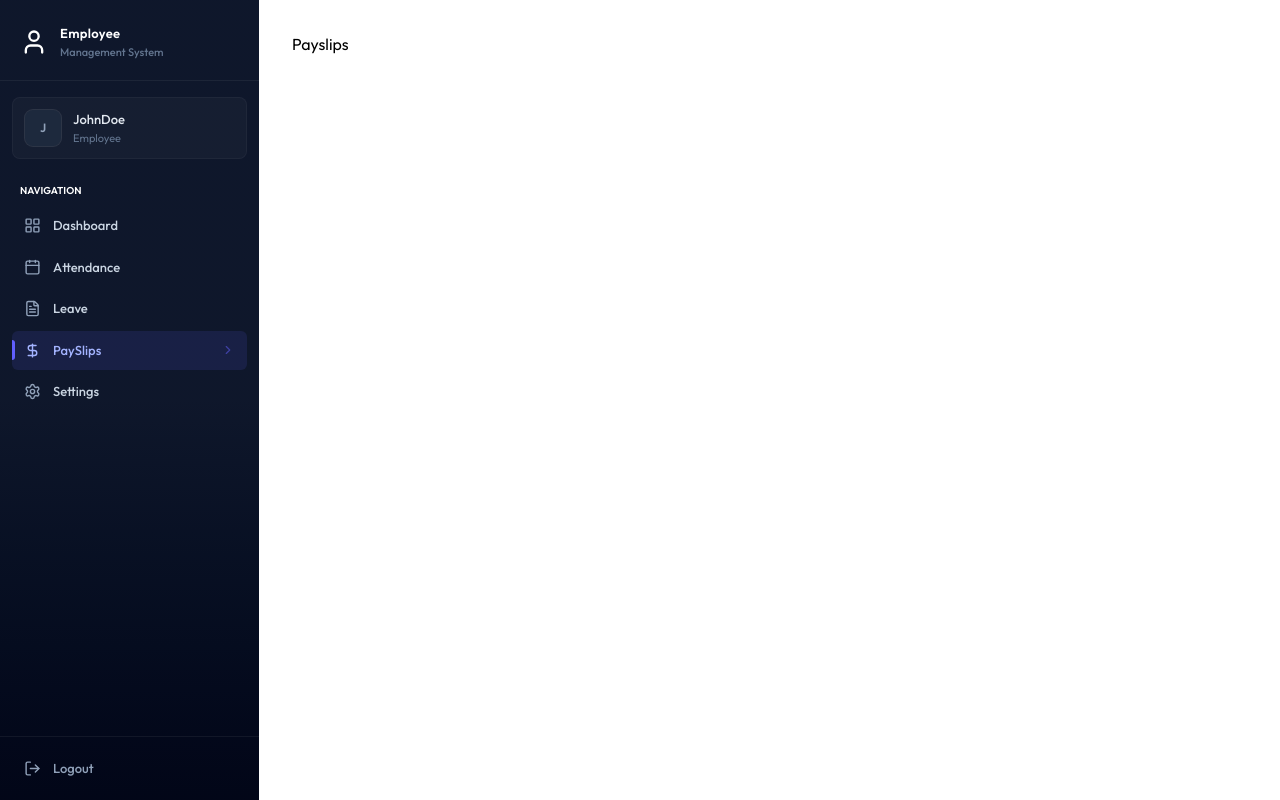
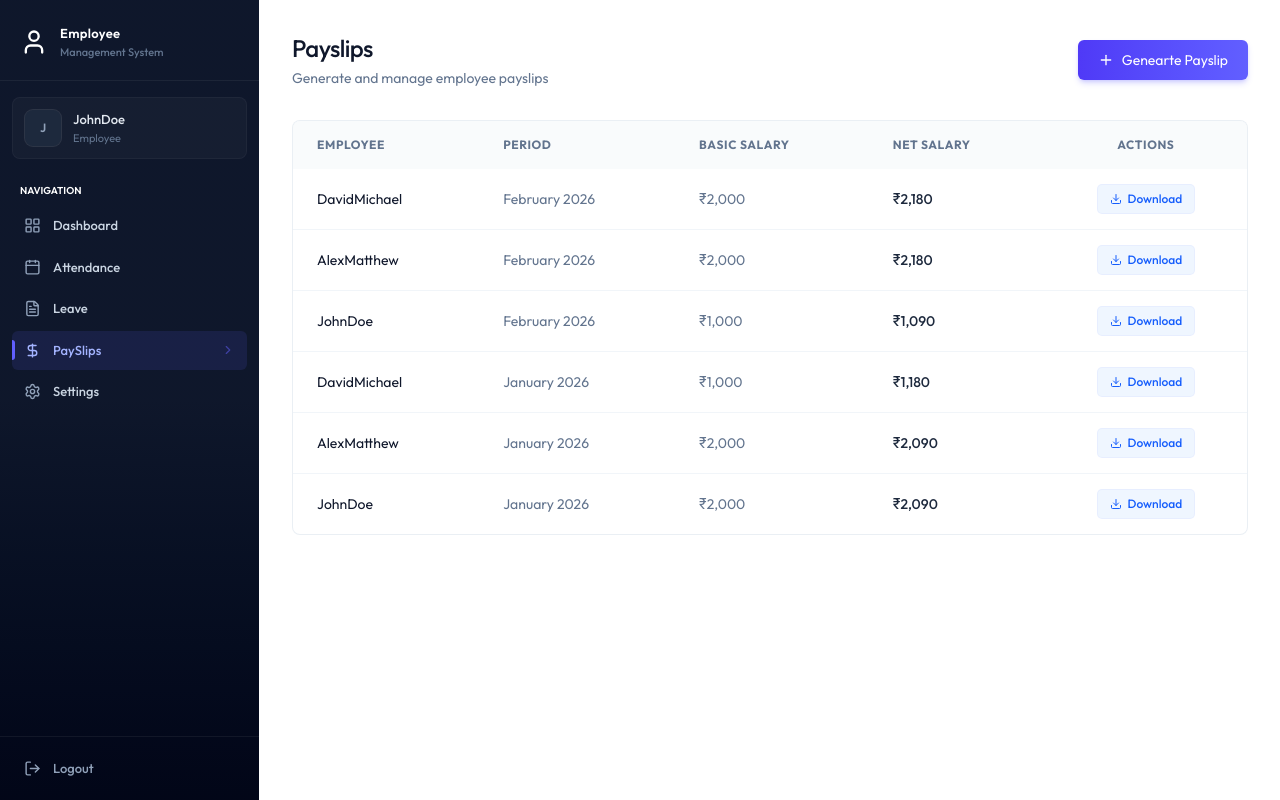
Before and after one commit to anaswararbabu/EMS---Employee-Management-System, a React (Vite) app in the folder client/: page /payslips in a window 1280 px wide. Built offline with nearby package versions, Linux system fonts and the light colour scheme.

Commit message:
Payslip page UI completed

```diff
--- /dev/null
+++ b/client/src/components/payslip/GeneratePayslipForm.jsx
@@ -0,0 +1,95 @@
+import { Loader2, Plus, X } from 'lucide-react'
+import React, { useState } from 'react'
+
+const GeneratePayslipForm = ({employees,onSuccess}) => {
+
+    const [isOpen,setIsOpen] = useState(false)
+    const [isLoading,setLoading] = useState(false)
+
+    if(!isOpen) return (
+        <button className='btn-primary flex items-center gap-2' onClick={()=>setIsOpen(true)}>
+            <Plus className='w-4 h-4' /> Genearte Payslip
+        </button>
+    )
+
+    const handleSubmit = async (e) => {
+        e.preventDefault()
+    }
+
+  return (
+    <div className='fixed inset-0 bg-black/40 backdrop-blur-sm flex items-center justify-center z-50 p-4'>
+        <div className='card max-w-lg w-full p-6 animate-slide-up'>
+            <div className='flex justify-between items-center mb-5'>
+                <h3 className='text-lg font-bold text-slate-900'>Generate Monthly Payslip</h3>
+                <button className='text-slate-400 hover:text-slate-600 p-1' onClick={()=>setIsOpen(false)}>
+                    <X size={20}/>
+                </button>
+            </div>
+            <form onSubmit={handleSubmit} className='space-y-4'>
+                {/*----select employee----*/}
+                <div>
+                    <label className='block text-sm font-medium text-slate-700 mb-2'>Employee</label>
+                    <select name="employeeId" required>
+                        {employees.map((e)=>(
+                            <option key={e.id} value={e.id}>{e.firstName} {e.lastName} {e.position}</option>
+                        ))}
+                    </select>
+                </div>
+                {/*-----select month and year----*/}
+                <div className='grid grid-cols-2 gap-4'>
+                    <div>
+                        <label className='block text-sm font-medium text-slate-700 mb-2'>Month</label>
+                        <select name="month" >
+                            {Array.from({length :12}, (_,i)=> i + 1).map((m)=>(
+                               <option key={m} value={m}>
+                                    {m}
+                               </option>
+
+                            ))}
+                        </select>
+                    </div>
+                </div>
+
+                <div className='grid grid-cols-2 gap-4'>
+                    <div>
+                        <label className='block text-sm font-medium text-slate-700 mb-2'>Year</label>
+                       <input type="number" name='year' defaultValue={new Date().getFullYear()} />
+                    </div>
+                </div>
+
+                {/*----Basic Salary------*/}
+                <div>
+                    <label className='block text-sm font-medium text-slate-700 mb-2'>Basic Salary</label>
+                    <input type="number" name='basicSalary' required placeholder='5000' />
+                </div>
+
+                {/*-----Allowances & Deductions----*/}
+                <div className='grid grid-cols-2 gap-4'>
+                    <div>
+                        <label className='block text-sm font-medium text-slate-700 mb-2'>Allowances</label>
+                        <input type="number" name='allowances' defaultValue="0" />
+                    </div>
+                    <div>
+                        <label className='block text-sm font-medium text-slate-700 mb-2'>Deductions</label>
+                        <input type="number" name='deductions' defaultValue="0" />
+                    </div>
+                </div>
+
+                {/*----buttons----*/}
+                <div className='flex justify-end gap-3 pt-2'>
+                    <button type='button' onClick={()=>setIsOpen(false)} className='btn-secondary'>
+                        Cancel
+                    </button>
+
+                    <button type='submit' disabled={isLoading} className='btn-primary flex items-center'>
+                        {isLoading && <Loader2 className='w-4 h-4 mr-2 aniamte-spin'/>}
+                        Generate
+                    </button>
+                </div>
+            </form>
+        </div>
+    </div>
+  )
+}
+
+export default GeneratePayslipForm
--- /dev/null
+++ b/client/src/components/payslip/PayslipList.jsx
@@ -0,0 +1,66 @@
+import { format } from "date-fns"
+import { Download } from "lucide-react"
+
+const PayslipList = ({payslips, isAdmin}) => {
+  return (
+     <div className="card overflow-hidden">
+        <div className="overflow-x-auto">
+            <table className="table-modern">
+                <thead>
+                    <tr>
+                      {isAdmin && <th>Employee</th>}
+                      <th>Period</th>
+                      <th>Basic Salary</th>
+                      <th>Net Salary</th>
+                      <th className='text-center'>Actions</th>
+                    </tr>
+                </thead>
+                <tbody>
+                    {payslips.length === 0 ? (
+                      <tr>
+                        <td colSpan={isAdmin ? 5 : 4} className="text-center py-12 text-slate-400">
+                          No Payslips Found
+                        </td>
+                      </tr>
+                    ) : (
+                    payslips.map((payslip)=>{
+                        return (
+                          <tr key={payslip._id || payslip.id}>
+                            {isAdmin && (
+                            <td className=" text-slate-900">
+                              {payslip.employee?.firstName}
+                              {payslip.employee?.lastName}
+                            </td>
+                            )}
+
+                            <td className="text-slate-500">
+                              {format(new Date(payslip.year, payslip.month - 1), "MMMM yyyy")}
+                            </td>
+
+                            <td className="text-slate-500">
+                              ₹{payslip.basicSalary?.toLocaleString()}
+                            </td>
+
+                            <td className="text-slate-800 font-medium">
+                              ₹{payslip.netSalary?.toLocaleString()}
+                            </td>
+
+                            <td className="text-center">
+                              <button className="inline-flex items-center px-3 py-1.5 text-xs font-medium rounded
+                                text-blue-600 bg-blue-50 hover:bg-blue-100 transition-colors ring-1 ring-blue-600/10"
+                                onClick={()=>window.open(`/print/payslips/${payslip._id || payslip.id}`)}>
+                                <Download className="w-3 h-3 mr-1.5"/> Download
+                              </button>
+                            </td>
+                          </tr>
+                        )
+                      })
+                    )}
+                  </tbody>
+                </table>
+              </div>
+            </div>
+  )
+}
+
+export default PayslipList
--- a/client/src/pages/Payslips.jsx
+++ b/client/src/pages/Payslips.jsx
@@ -1,8 +1,44 @@
-import React from 'react'
+import { useCallback, useEffect, useState } from "react"
+import { dummyEmployeeData, dummyPayslipData } from "../assets/assets"
+import Loading from "../components/Loading"
+import PayslipList from "../components/payslip/PayslipList"
+import GeneratePayslipForm from "../components/payslip/GeneratePayslipForm"
 
 const Payslips = () => {
+
+  const [payslips,setPayslips] = useState([])
+  const [employees,setEmployees] = useState([])
+  const [loading,setLoading] = useState(true)
+  const isAdmin = true;
+
+  const fetchPayslips = useCallback(async()=>{
+    setPayslips(dummyPayslipData)
+    setTimeout(()=>{
+      setLoading(false)
+    },1000)
+  },[])
+
+  useEffect(()=>{
+    fetchPayslips()
+  },[fetchPayslips])
+
+  useEffect(()=>{
+    if(isAdmin) setEmployees(dummyEmployeeData)
+  },[isAdmin])
+
+  if(loading) return <Loading />
+
   return (
-    <div>Payslips</div>
+    <div className="animate-fade-in">
+      <div className="flex flex-col sm:flex-row justify-between items-start sm:items-center gap-4 mb-8">
+        <div>
+          <h1 className="page-title">Payslips</h1>
+          <p className="page-subtitle">{isAdmin ? "Generate and manage employee payslips" : "Your payslip history"}</p>
+        </div>
+        {isAdmin && <GeneratePayslipForm employees={employees} onSuccess={fetchPayslips} /> }
+      </div>
+      <PayslipList payslips={payslips} isAdmin={isAdmin}/>
+    </div>
   )
 }
 
```
